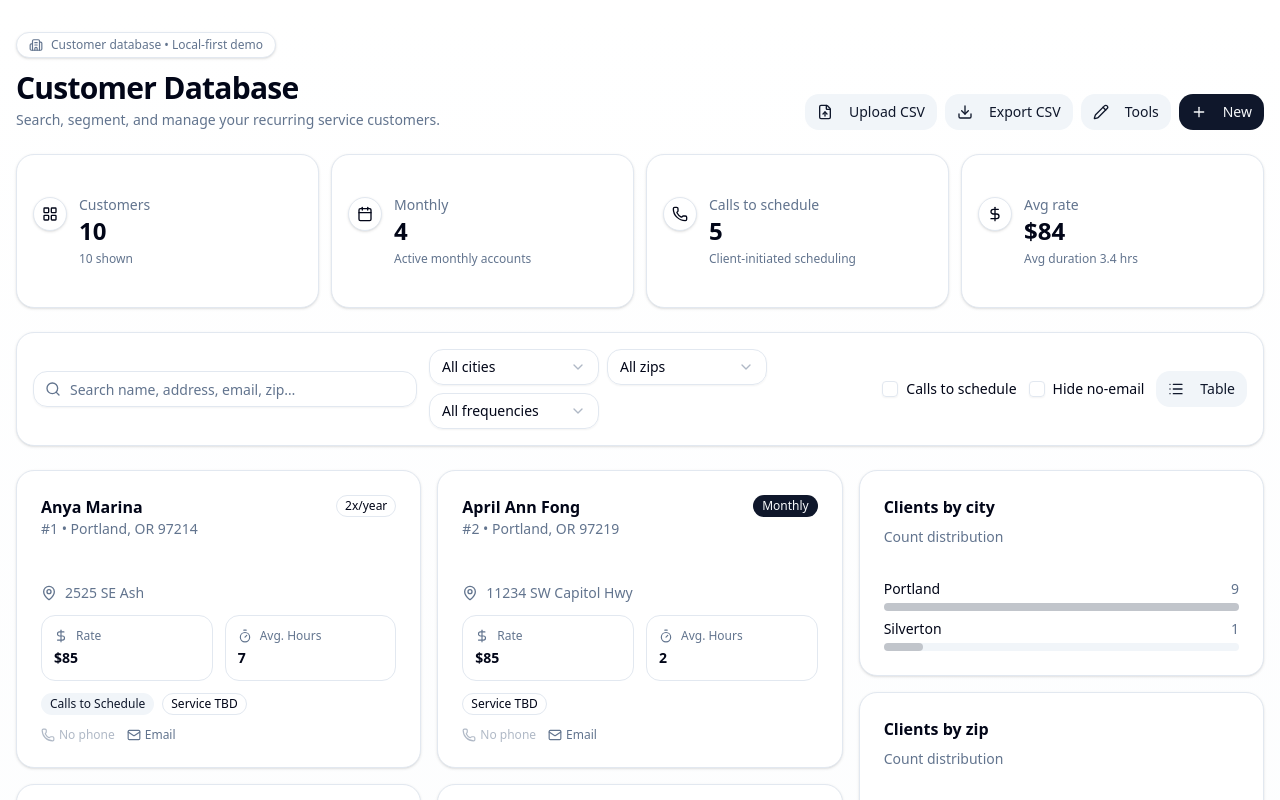
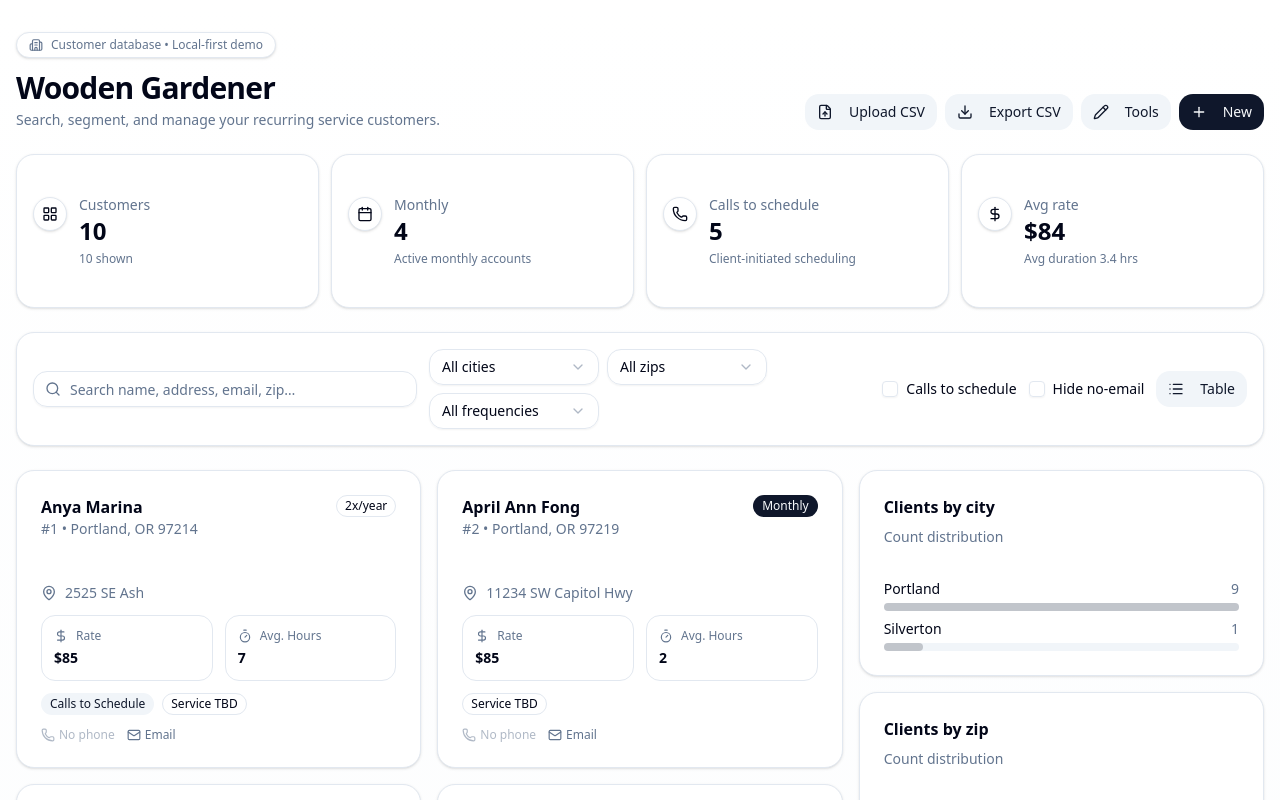
Before and after one commit to thekillerspestelimination-web/customer-demo, a Next.js app: page / in a window 1280 px wide. Shown: the top 800 px of the page. Built offline with nearby package versions, Linux system fonts and the light colour scheme.

Commit message:
Update page.js

```diff
--- a/src/app/page.js
+++ b/src/app/page.js
@@ -1567,7 +1567,7 @@ Cancel = Append / merge into existing list`
             <div className="inline-flex items-center gap-2 rounded-full border bg-background px-3 py-1 text-xs text-muted-foreground shadow-sm">
               <Building2 className="h-3.5 w-3.5" /> Customer database • Local-first demo
             </div>
-            <h1 className="mt-3 text-3xl font-semibold tracking-tight">Customer Database</h1>
+            <h1 className="mt-3 text-3xl font-semibold tracking-tight">Wooden Gardener</h1>
             <p className="mt-1 text-sm text-muted-foreground">Search, segment, and manage your recurring service customers.</p>
           </div>
 
```
